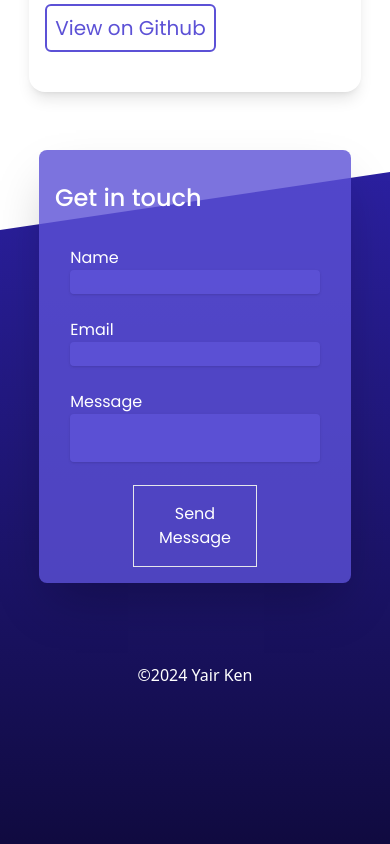
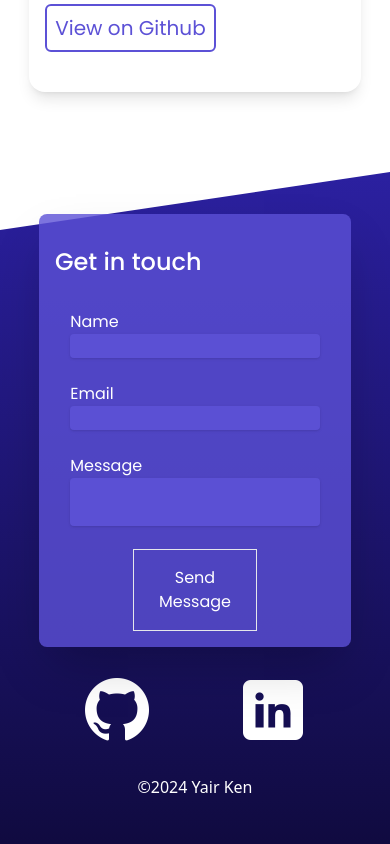
Before and after one commit to yken42/portfolio, a React (Vite) app: page / in a window 390 px wide. Shown: the part 2677-3521 px from the top of the page. Built offline with nearby package versions, Linux system fonts and the light colour scheme.

Commit message:
socials links fixed for responsive views

```diff
--- a/src/components/Contact.jsx
+++ b/src/components/Contact.jsx
@@ -7,9 +7,9 @@ export const Contact = forwardRef((props, ref) => {
   return (
     <div ref={ref} className="bg-gradient-to-b from-[#2B20A0] to-[#0E0939] h-[45rem]">
       <div className="seperator-2"></div>
-      <div className="contact sm:flex justify-between mx-auto w-4/5">
-        <div className="links hidden sm:block lg:w-1/4">
-          <ul className="flex lg:mt-12 lg:ml-36">
+      <div className="contact md:flex justify-between mx-auto w-4/5">
+        <div className="links sm:block sm:w-full md:w-1/4">
+          <ul className="flex lg:mt-12 lg:ml-36 relative top-[28rem] sm:top-0">
             <li className="transition duration-150 w-24 px-4 mx-auto lg:hover:opacity-50">
               <a href="https://github.com/yken42" target="_blank" rel="noopener noreferrer">
                 <img src={github} alt="GitHub" />
@@ -27,8 +27,9 @@ export const Contact = forwardRef((props, ref) => {
           </ul>
         </div>
         <ContactForm />
+
       </div>
-      <div className="footer w-1/2 mx-auto text-center text-white ">
+      <div className="footer w-1/2 mx-auto text-center text-white relative top-12 ">
         <p>©2024 Yair Ken</p>
       </div>
     </div>
```
